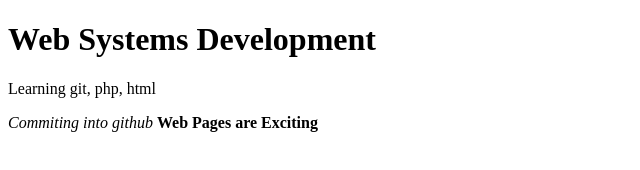
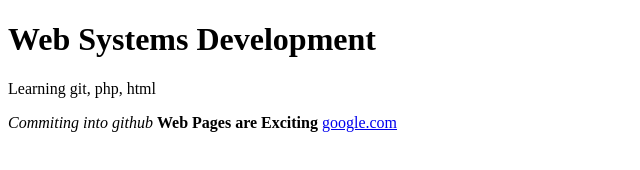
Before and after one commit to rrs63/Homework2, a plain HTML site: page index.html in a window 1280 px wide. Shown: the full height of the page, 0-640 px from the left. Drawn offline with Linux system fonts and the light colour scheme.

Commit message:
Five - <a> tag added into index.html

```diff
--- a/index.html
+++ b/index.html
@@ -6,7 +6,8 @@
 <body>
 	<h1> Web Systems Development </h1>
 	<p>  Learning git, php, html </p>
-	<i>  Commiting into github  </i>
+	<i>  Commiting into github   </i>
 	<b>  Web Pages are Exciting  </b>
+	<a href="https://www.google.com"> google.com </a>
 </body>
 </html>
```
